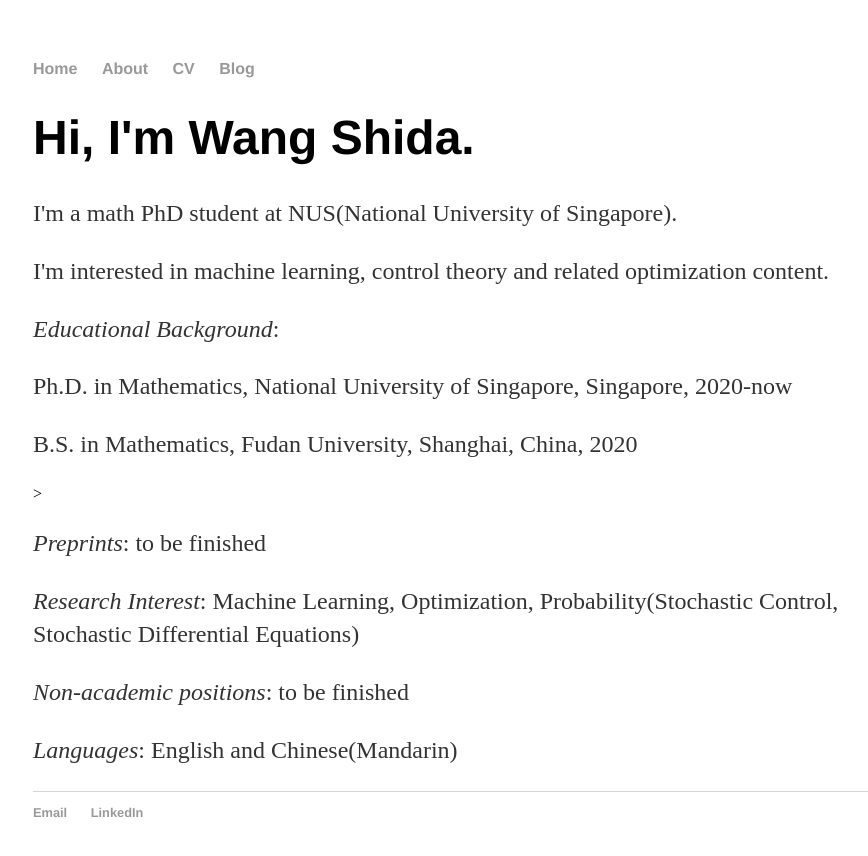
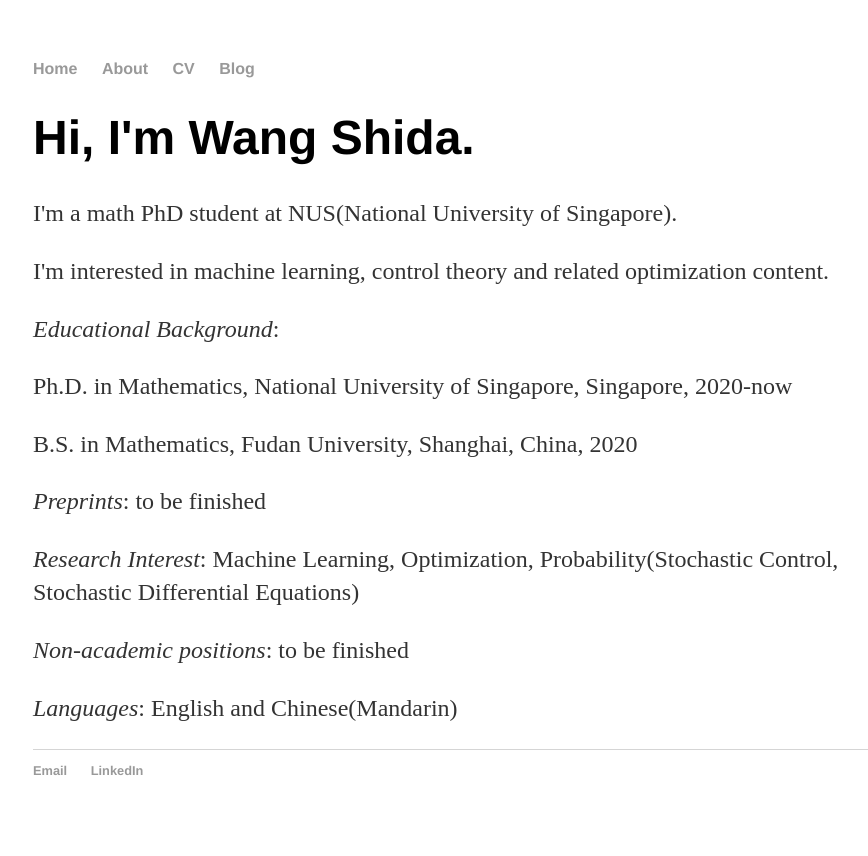
Before and after one commit to radarFudan/radarFudan.github.io, a Jekyll site: the page built from index.html, in a window 1280 px wide. Shown: the top 856 px of the page, without its empty margins (159-1027 px from the left). Built offline with Jekyll 4.4.1, drawn with Linux system fonts in a browser that asks for light colours.

```diff
--- a/index.html
+++ b/index.html
@@ -6,11 +6,16 @@ title: Wang Shida
 	<h1>Hi, I'm Wang Shida.</h1>
 	<p> I'm a math PhD student at NUS(National University of Singapore). </p>
     <p> I'm interested in machine learning, control theory and related optimization content. </p>
+
     <p><em>Educational Background</em>: <p>
-    <p>Ph.D. in Mathematics, National University of Singapore, Singapore, 2020-now</p>
-    <p>B.S. in Mathematics, Fudan University, Shanghai, China, 2020</p>>
+    <p>    Ph.D. in Mathematics, National University of Singapore, Singapore, 2020-now</p>
+    <p>    B.S. in Mathematics, Fudan University, Shanghai, China, 2020</p>
+
     <p><em>Preprints</em>: to be finished</p>
+
     <p><em>Research Interest</em>: Machine Learning, Optimization, Probability(Stochastic Control, Stochastic Differential Equations)</p>
+
     <p><em>Non-academic positions</em>: to be finished</p>
+
     <p><em>Languages</em>: English and Chinese(Mandarin)</p>
 </div><!-- /.blurb -->
```
